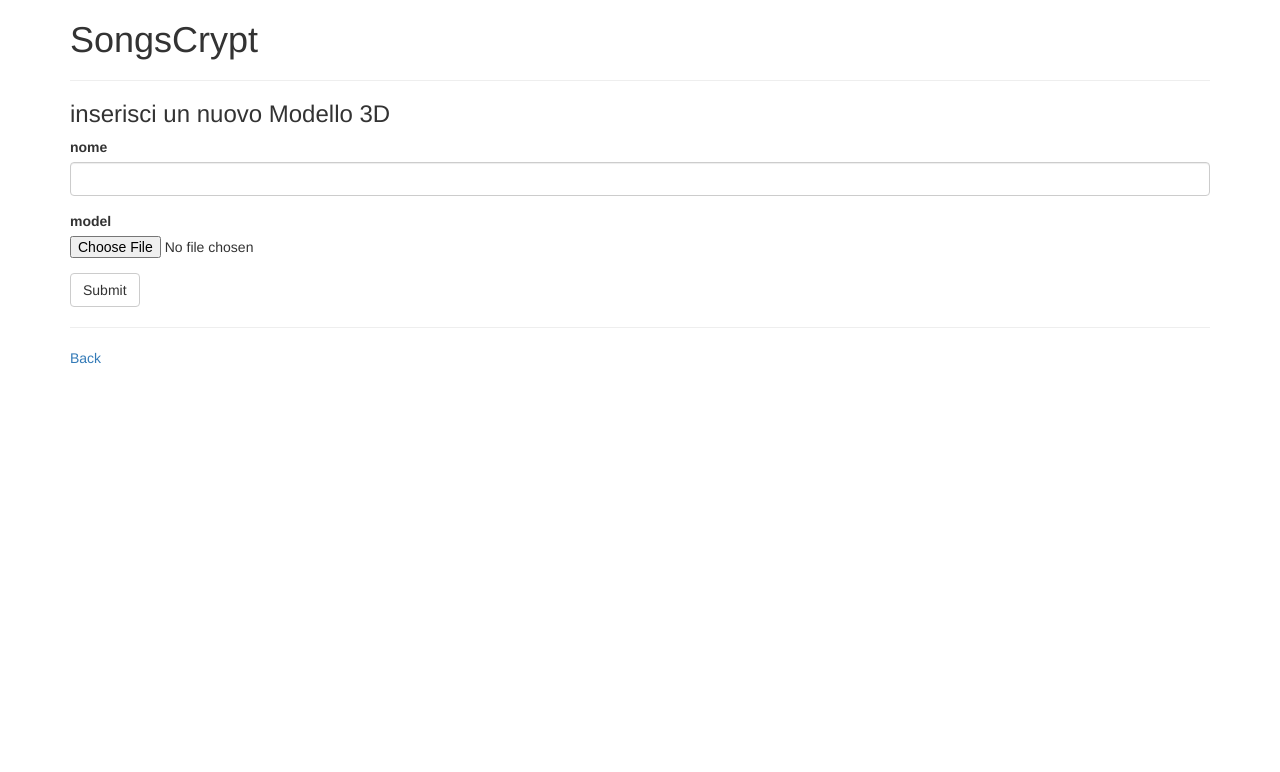
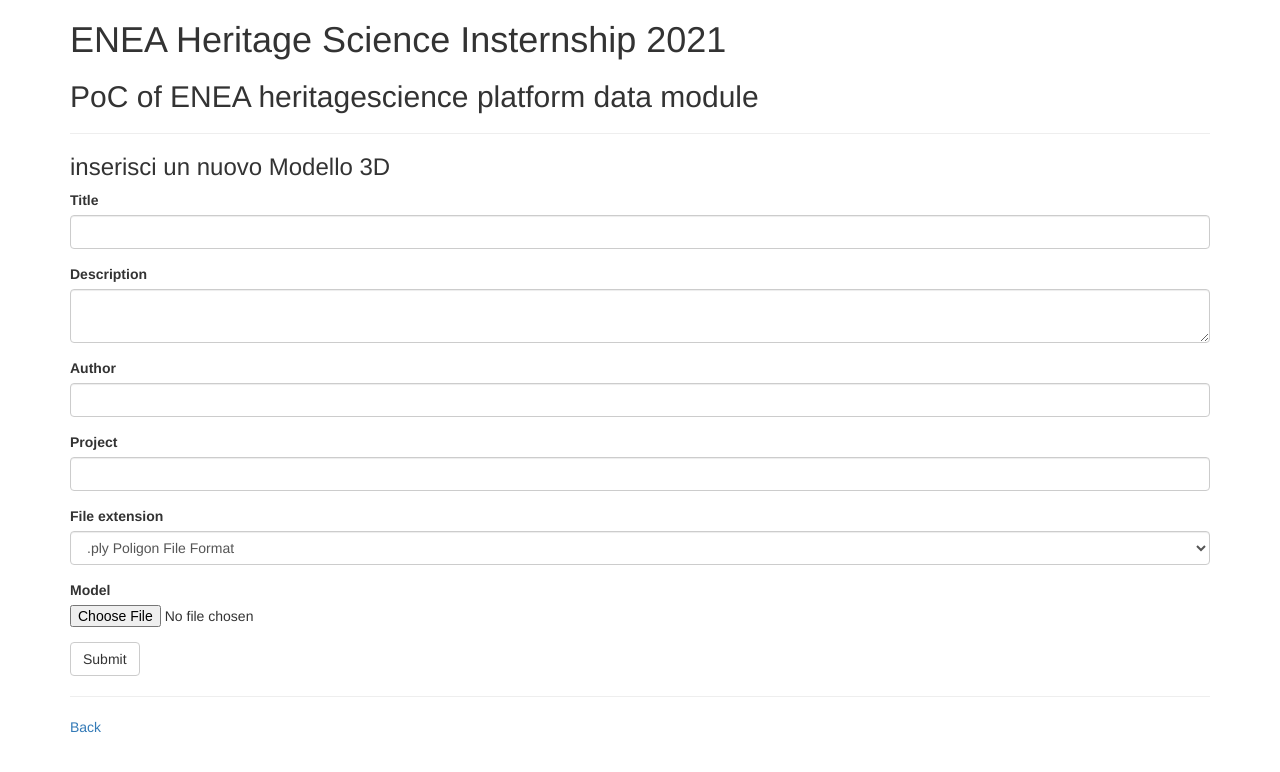
Before and after one commit to mpuccini/opendigitalheritage-dm, a Flask app: page /insertMODEL in a window 1280 px wide. Shown: the top 772 px of the page. Run offline with Flask 2, Linux system fonts and the light colour scheme; some libraries are stand-ins or nearby versions.

Commit message:
main fixes

```diff
--- a/poc/app.py
+++ b/poc/app.py
@@ -37,10 +37,11 @@
 
         # Prepare metadata
         metadata={}
-        metadata['name'] = request.form['nome']
+        metadata['title'] = request.form['title']
+        metadata['project'] = request.form['project']
         metadata['filename'] = pdf.filename
         metadata['objecthash'] = objecthash
-        be.upload2mongo(metadata,'PDFs')
+        be.upload2mongo(metadata,'pdfs')
         return render_template('uploadDone.html')
     return render_template('uploadPDF.html',form=form)
 
@@ -54,9 +55,14 @@
 
         # Prepare metadata
         metadata={}
-        metadata['name'] = request.form['nome']
+        metadata['title'] = request.form['title']
+        metadata['description'] = request.form['description']
+        metadata['author'] = request.form['author']
+        metadata['project'] = request.form['project']
+        metadata['extension'] = request.form['extension']
         metadata['filename'] = model.filename
         metadata['objecthash'] = objecthash
+
         be.upload2mongo(metadata,'models')
         return render_template('uploadDone.html')
     return render_template('uploadMODEL.html',form=form)
--- a/poc/backend.py
+++ b/poc/backend.py
@@ -114,9 +114,11 @@
 
     log.debug("Inserting new document")
     indoc = coll.insert_one(doc)
+
+    # Add reference into inventory
     inventory = connect2mongo(c, 'inventory')
     invdoc = {}
-    invdoc['Name'] = doc['name']
+    invdoc['project'] = doc['project']
     invdoc['ID'] = indoc.inserted_id
     inventory.insert_one(invdoc)
 '''    if coll.count_documents({'document_hash': doc['document_hash']}) > 0:
@@ -179,7 +181,7 @@
         newsavepath = savepathroot+'/'+fl1+'/'+fl2
         if not os.path.exists(newsavepath):
             os.makedirs(newsavepath)
-        split_obj = os.path.splitext(str(obj))
+        split_obj = os.path.splitext(obj.filename)
         hashname = objhash+'.'+split_obj[1]
         shutil.move(tmpsavepath,newsavepath+'/'+hashname)
 
--- a/poc/models.py
+++ b/poc/models.py
@@ -1,15 +1,20 @@
 # model.py
 from wtforms import SubmitField, BooleanField, StringField, PasswordField, TextAreaField, validators
 from flask_wtf import Form
-from wtforms.fields.simple import FileField
+from wtforms.fields import FileField, SelectField
 
 
 class InsertPdfForm(Form):
-  nome = StringField('nome', [validators.DataRequired()])
-  pdf = FileField('pdf')
+  title = StringField('Title', [validators.DataRequired()])
+  project = StringField('Project', [validators.DataRequired()])
+  pdf = FileField('Pdf')
   submit = SubmitField('Submit')
 
 class InsertModelForm(Form):
-  nome = StringField('nome', [validators.DataRequired()])
-  model = FileField('model')
+  title = StringField('Title', [validators.DataRequired()])
+  description = TextAreaField('Description')
+  author = StringField('Author', [validators.DataRequired()])
+  project = StringField('Project', [validators.DataRequired()])
+  extension = SelectField(u'File extension', choices=[('ply', '.ply Poligon File Format'), ('nxz', '.nxz Nexus compressed ')])
+  model = FileField('Model')
   submit = SubmitField('Submit')
--- a/poc/templates/index.html
+++ b/poc/templates/index.html
@@ -1,7 +1,8 @@
 {% extends "bootstrap/base.html" %}
 {% block content %}
 <div class="container">
-  <h1>SongsCrypt</h1>
+  <h1>ENEA Heritage Science Insternship 2021</h1>
+  <h2>PoC of ENEA heritagescience platform data module</h2>
   <hr>
 
 
--- a/poc/templates/insertOption.html
+++ b/poc/templates/insertOption.html
@@ -1,8 +1,10 @@
 {% extends "bootstrap/base.html" %}
 {% block content %}
 <div class="container">
-  <h1>Inserisci un nuovo contenuto</h1>
+  <h1>ENEA Heritage Science Insternship 2021</h1>
+  <h2>PoC of ENEA heritagescience platform data module</h2>
   <hr>
+  <h3>Inserisci un nuovo contenuto</h3>
 
   <p><a href="{{ url_for('insertPDF') }}">Inserimento nuovo PDF</a></p>
   <p><a href="{{ url_for('insertMODEL') }}">Inserimento nuovo MODELLO</a></p>
--- a/poc/templates/uploadDone.html
+++ b/poc/templates/uploadDone.html
@@ -2,7 +2,8 @@
 {% import "bootstrap/wtf.html" as wtf %}
 {% block content %}
 <div class="container">
-
+  <h1>ENEA Heritage Science Insternship 2021</h1>
+  <h2>PoC of ENEA heritagescience platform data module</h2>
   <hr>
   <h3>Upload done</h3>
 
--- a/poc/templates/uploadMODEL.html
+++ b/poc/templates/uploadMODEL.html
@@ -2,7 +2,8 @@
 {% import "bootstrap/wtf.html" as wtf %}
 {% block content %}
 <div class="container">
-  <h1>SongsCrypt</h1>
+  <h1>ENEA Heritage Science Insternship 2021</h1>
+  <h2>PoC of ENEA heritagescience platform data module</h2>
   <hr>
   <h3>inserisci un nuovo Modello 3D</h3>
     {{ wtf.quick_form(form) }}
--- a/poc/templates/uploadPDF.html
+++ b/poc/templates/uploadPDF.html
@@ -2,7 +2,8 @@
 {% import "bootstrap/wtf.html" as wtf %}
 {% block content %}
 <div class="container">
-  <h1>SongsCrypt</h1>
+  <h1>ENEA Heritage Science Insternship 2021</h1>
+  <h2>PoC of ENEA heritagescience platform data module</h2>
   <hr>
   <h3>inserisci un nuovo PDF</h3>
     {{ wtf.quick_form(form) }}
```
